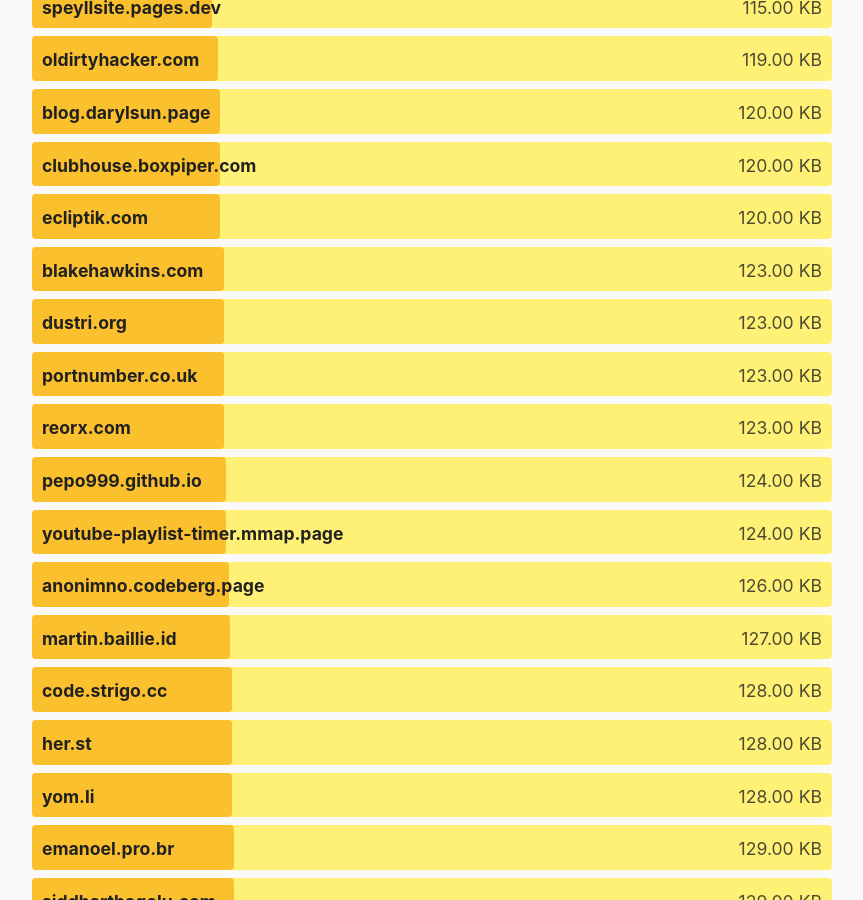
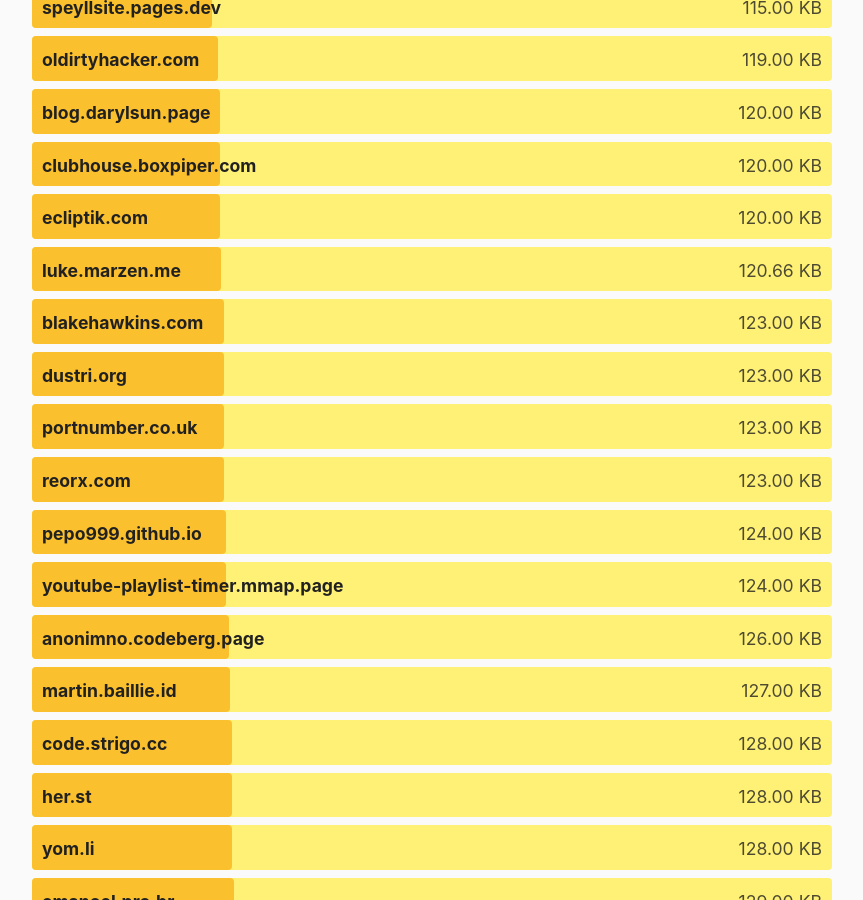
Before and after one commit to kevquirk/512kb.club, a Jekyll site: the page built from index.md, in a window 1280 px wide and 900 px high, scrolled down 24892 px. Shown: the whole window, without its empty margins (208-1071 px from the left). Built offline with Jekyll 4.4.1, drawn with Linux system fonts in a browser that asks for light colours.

Commit message:
Update sites.yml

```diff
--- a/_data/sites.yml
+++ b/_data/sites.yml
@@ -1973,6 +1973,11 @@
   size: 31.7
   last_checked: 2023-11-05
 
+- domain: luke.marzen.me
+  url: https://luke.marzen.me/
+  size: 120.66
+  last_checked: 2024-01-25
+
 - domain: lukealexdavis.co.uk
   url: https://lukealexdavis.co.uk/
   size: 17.8
```
